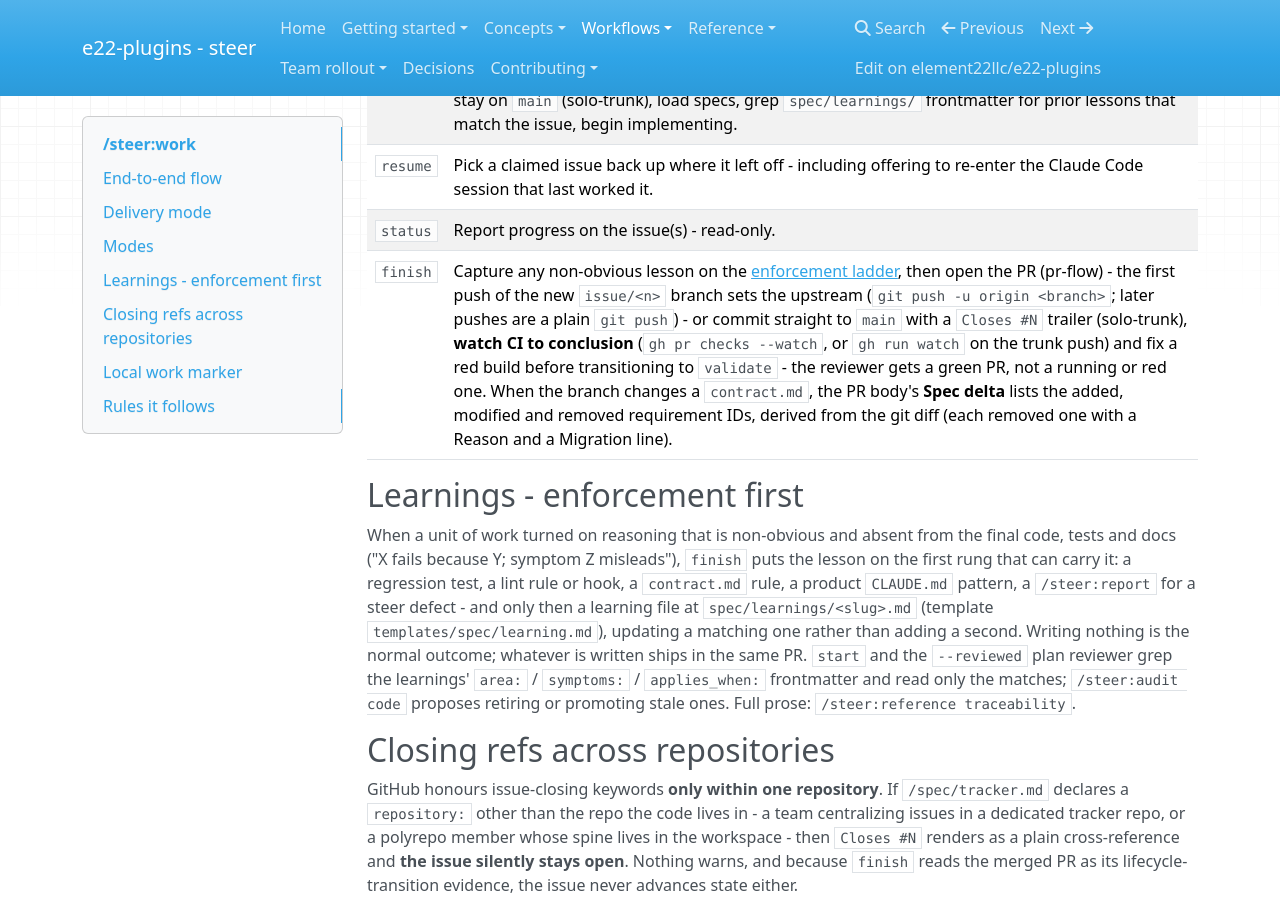
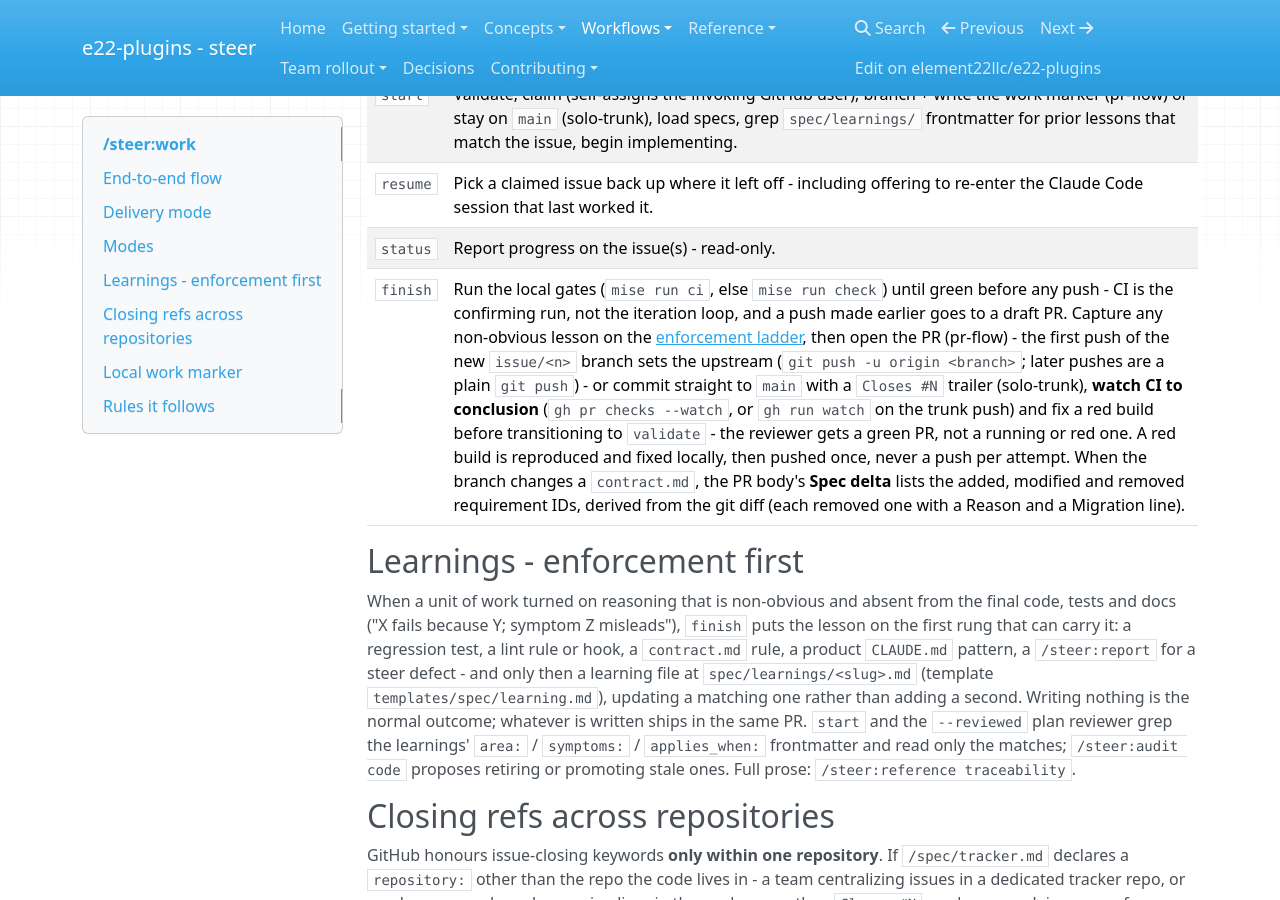
Before and after one commit to element22llc/e22-plugins, an MkDocs documentation site: the page built from docs/workflows/work.md, in a window 1280 px wide and 900 px high, scrolled down 1856 px. Built offline with MkDocs 1.6.1, drawn with Linux system fonts in a browser that asks for light colours; nearby versions of some CDN libraries; some of the changed text lies outside the part shown.

Commit message:
fix(skills): run local gates before pushing in /steer:work
CI is the confirming run, not the iteration loop: finish runs the local
gates until green before any push, sends an earlier checkpoint push to a
draft PR, and fixes a red build locally before pushing once.

Co-Authored-By: Claude Opus 5.5 (1M context) <noreply@anthropic.com>

````diff
--- a/docs/workflows/work.md
+++ b/docs/workflows/work.md
@@ -43,9 +43,10 @@ flowchart TD
     SPEC --> IMPL[Implement + test<br/>commit autonomously]
     IMPL --> PROGRESS[Update progress on the issue]
     PROGRESS --> FINISH["/steer:work finish #123"]
-    FINISH --> PR[Open PR]
+    FINISH --> GATES[Run local gates until green]
+    GATES --> PR[Open PR]
     PR --> WATCH[Watch CI to conclusion]
-    WATCH -->|red| FIX[Fix · re-push · re-watch]
+    WATCH -->|red| FIX[Reproduce + fix locally · push once · re-watch]
     FIX --> WATCH
     WATCH -->|green| STATE[Transition to validate · hand reviewer a green PR]
 ```
@@ -80,7 +81,7 @@ flow is [`/steer:setup protect`](../reference/skills.md)'s job, never this skill
 | `start` | Validate, claim (self-assigns the invoking GitHub user), branch + write the work marker (pr-flow) or stay on `main` (solo-trunk), load specs, grep `spec/learnings/` frontmatter for prior lessons that match the issue, begin implementing. |
 | `resume` | Pick a claimed issue back up where it left off - including offering to re-enter the Claude Code session that last worked it. |
 | `status` | Report progress on the issue(s) - read-only. |
-| `finish` | Capture any non-obvious lesson on the [enforcement ladder](#learnings-enforcement-first), then open the PR (pr-flow) - the first push of the new `issue/<n>` branch sets the upstream (`git push -u origin <branch>`; later pushes are a plain `git push`) - or commit straight to `main` with a `Closes #N` trailer (solo-trunk), **watch CI to conclusion** (`gh pr checks --watch`, or `gh run watch` on the trunk push) and fix a red build before transitioning to `validate` - the reviewer gets a green PR, not a running or red one. When the branch changes a `contract.md`, the PR body's **Spec delta** lists the added, modified and removed requirement IDs, derived from the git diff (each removed one with a Reason and a Migration line). |
+| `finish` | Run the local gates (`mise run ci`, else `mise run check`) until green before any push - CI is the confirming run, not the iteration loop, and a push made earlier goes to a draft PR. Capture any non-obvious lesson on the [enforcement ladder](#learnings-enforcement-first), then open the PR (pr-flow) - the first push of the new `issue/<n>` branch sets the upstream (`git push -u origin <branch>`; later pushes are a plain `git push`) - or commit straight to `main` with a `Closes #N` trailer (solo-trunk), **watch CI to conclusion** (`gh pr checks --watch`, or `gh run watch` on the trunk push) and fix a red build before transitioning to `validate` - the reviewer gets a green PR, not a running or red one. A red build is reproduced and fixed locally, then pushed once, never a push per attempt. When the branch changes a `contract.md`, the PR body's **Spec delta** lists the added, modified and removed requirement IDs, derived from the git diff (each removed one with a Reason and a Migration line). |
 
 ## Learnings - enforcement first
 
````
Also changed, not shown: plugins/steer/rules/45-delivery.md (+3 -1 lines), plugins/steer/skills/work/NEXT-ACTION.md (+1 -1 lines), plugins/steer/skills/work/modes/hotfix.md (+3 -0 lines), plugins/steer/skills/work/modes/subcommands.md (+13 -2 lines), plugins/steer/templates/agents/skills/steer-work/NEXT-ACTION.md (+1 -1 lines), plugins/steer/templates/agents/skills/steer-work/modes/hotfix.md (+3 -0 lines), plugins/steer/templates/agents/skills/steer-work/modes/subcommands.md (+13 -2 lines), plugins/steer/templates/github/copilot-instructions.md (+3 -1 lines), 1 other file.
